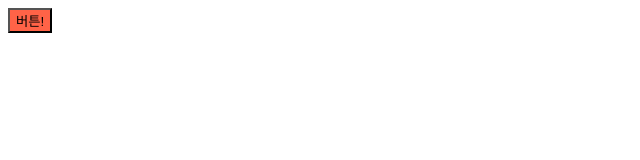
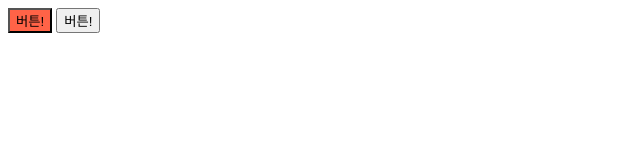
Before and after one commit to Seang-G/GitFlowTest, a plain HTML site: page develop/index.html in a window 1280 px wide. Shown: the whole page, without its empty margins (0-640 px from the left). Drawn offline with Linux system fonts and the light colour scheme.

Commit message:
add button

```diff
--- a/develop/index.html
+++ b/develop/index.html
@@ -8,6 +8,7 @@
 </head>
 <body>
     <button id="btn">버튼!</button>
+    <button id="btn2">버튼!</button>
     <script src="./script.js" />
 </body>
 </html>
```
